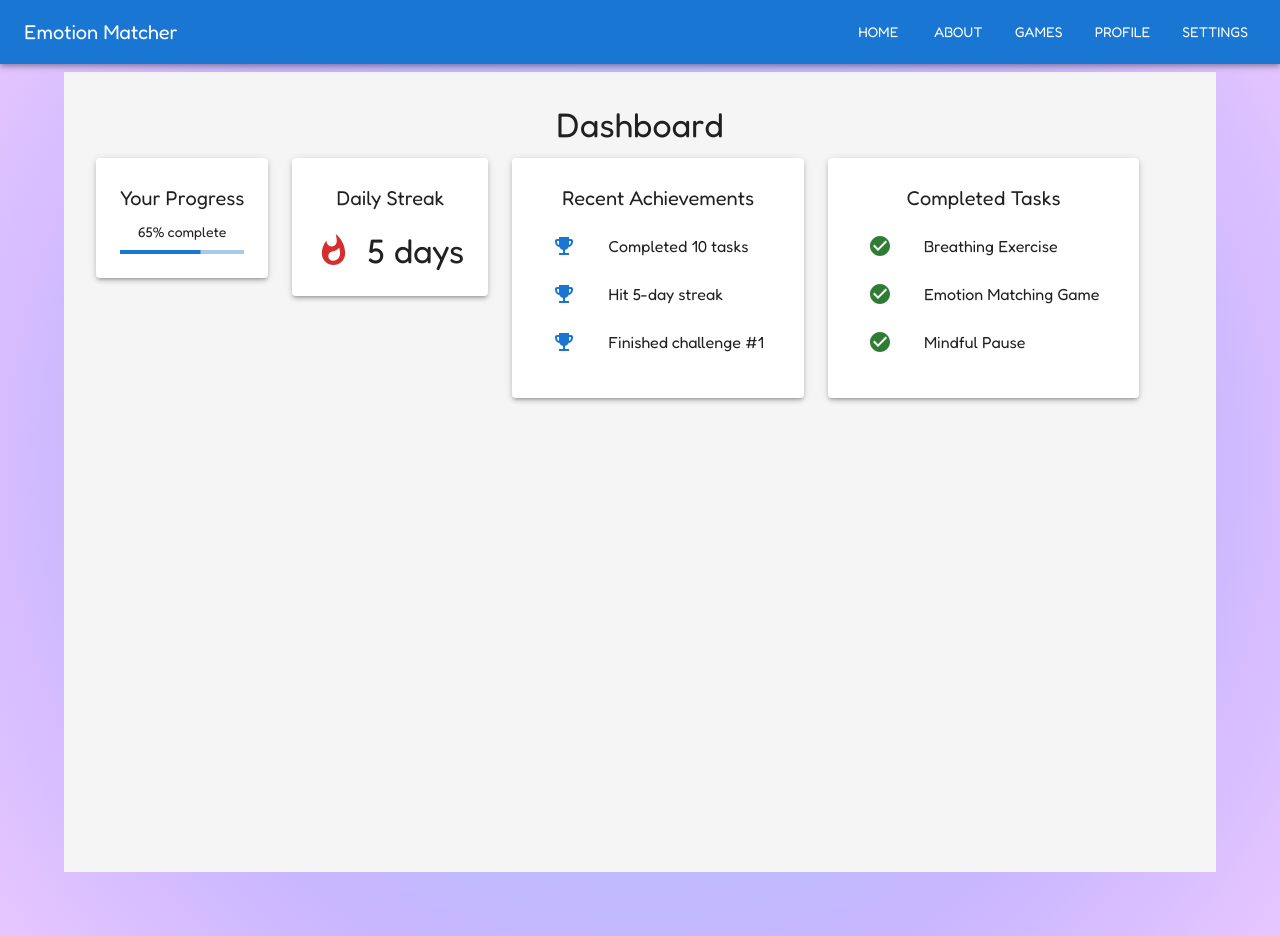
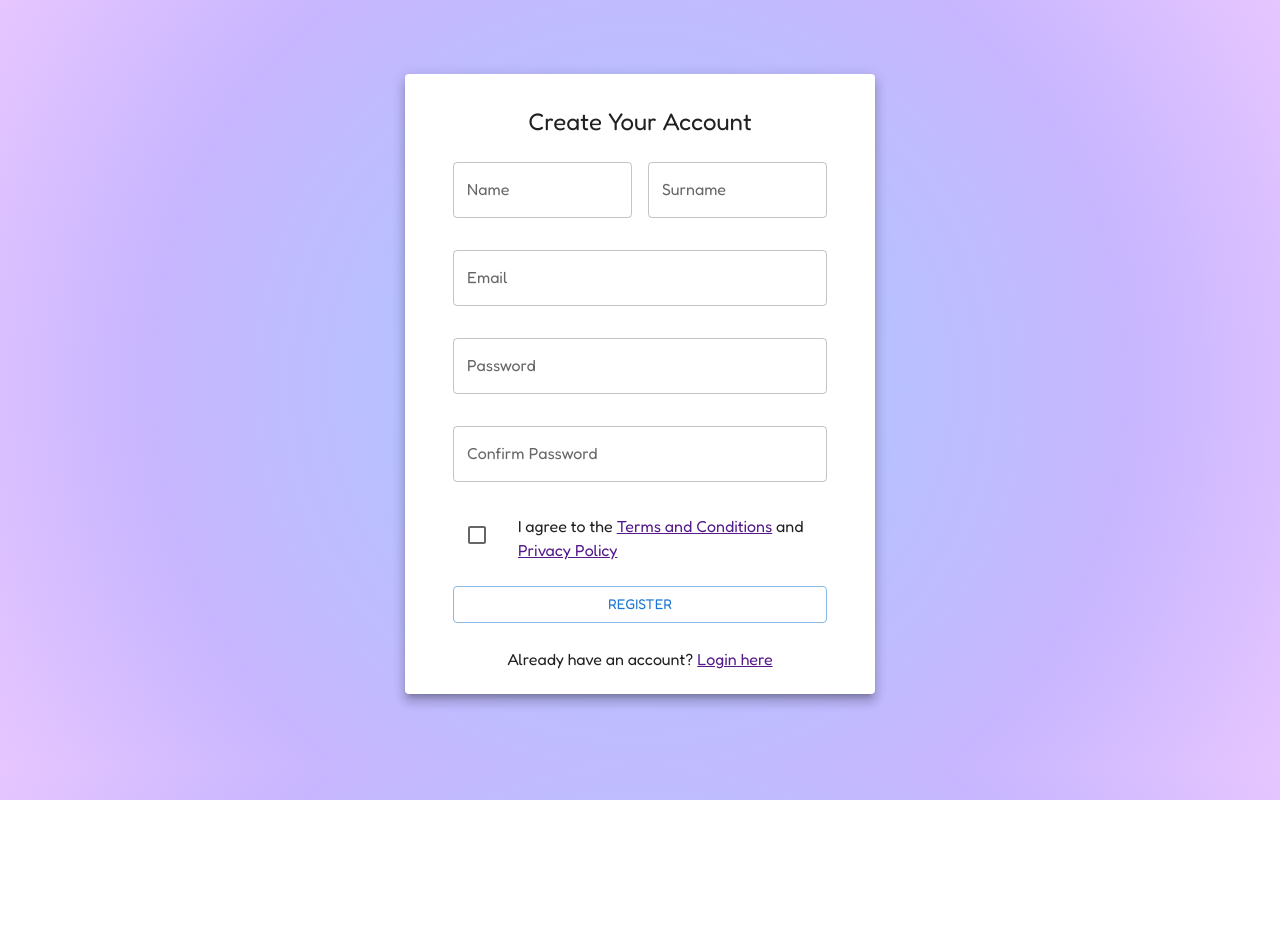
Before and after one commit to KhutsoJM/kia-gamification, a React (Vite) app in the folder frontend/: page / in a window 1280 px wide. After the commit the page ends 800 px from the top, so only its background shows below. Built offline with nearby package versions, Linux system fonts and the light colour scheme.

Commit message:
started working on navigation throughout the different pages of the website

```diff
--- a/frontend/src/App.jsx
+++ b/frontend/src/App.jsx
@@ -1,13 +1,15 @@
 import CssBaseline from '@mui/material/CssBaseline';
 import { ThemeProvider, createTheme } from '@mui/material/styles';
-
+import { BrowserRouter as Router, Routes, Route } from 'react-router-dom';
 
 import './App.css'
 
+
 // PAGES
-import Register from './pages/Register';
 import Profile from './pages/Profile';
 import GameSelection from './pages/GameSelection';
+import Register from './pages/Register';
+import Login from './pages/Login';
 
 // GAMES
 import EmotionMatcher from './games/EmotionMatcher/EmotionMatcher';
@@ -27,21 +29,23 @@ const theme = createTheme({
 });
 
 
-
 function App() {
-
   return (
     <>
       <ThemeProvider theme={theme}>
         <CssBaseline />
-        <Navbar />
-        {/* <EmotionMatcher /> */}
-        {/* <Register /> */}
-        <Profile />
+        {/* <Navbar /> */}
         {/* <GameSelection /> */}
-
-        {/* <PuzzleGame /> */}
-        {/* <KoalaBreathingGame /> */}
+        {/* <Profile /> */}
+        <Register />
+        <Router>
+          {/* <Navbar /> */}
+          <Routes>
+            {/* <Route path="/" element={<EmotionMatcher />} /> */}
+            {/* <Route path="/profile" element={<Profile />} /> */}
+            <Route path="/games" element={<GameSelection />} />
+          </Routes>
+        </Router>
       </ThemeProvider >
     </>
   )
--- a/frontend/src/components/UI/Navbar.jsx
+++ b/frontend/src/components/UI/Navbar.jsx
@@ -2,7 +2,8 @@ import React, { useState } from "react";
 import { AppBar, Toolbar, Typography, Button, Box, Drawer, IconButton, Container } from "@mui/material";
 import MenuIcon from "@mui/icons-material/Menu";
 
-import { BrowserRouter as Router, Routes, Route, Link } from 'react-router-dom';
+import { Link } from 'react-router-dom';
+
 
 const Navbar = () => {
   const [openDrawer, setOpenDrawer] = useState(false);
--- a/frontend/src/components/UI/ProgressBar.jsx
+++ b/frontend/src/components/UI/ProgressBar.jsx
@@ -1,6 +1,4 @@
 import { Box, LinearProgress } from "@mui/material";
-
-import correctSound from '../../assets/sounds/correct-sound.mp3'
 
 const ProgressBar = (progress, maxProgress) => {
     return (
--- a/frontend/src/games/EmotionMatcher/EmotionMatcher.jsx
+++ b/frontend/src/games/EmotionMatcher/EmotionMatcher.jsx
@@ -148,12 +148,12 @@ const EmotionMatcher = () => {
                   position: 'relative',
                   padding: 2,
                   minHeight: 80,
-                  backgroundColor: matched[id] ? '#d0f0c0' : '#f9f9f9',
-                  border: '2px dashed #ccc',
+                  height: 115,
                   display: 'flex',
                   alignItems: 'center',
                   justifyContent: 'center',
-                  height: '115px',
+                  backgroundColor: matched[id] ? '#d0f0c0' : '#f9f9f9',
+                  border: '2px dashed #ccc',
                   textAlign: 'center',
                   overflow: 'hidden',
                   zIndex: '-1',
@@ -161,11 +161,11 @@ const EmotionMatcher = () => {
               >
                 <Typography>{text}</Typography>
 
-                {matchFeedback === id && (
+                {/* {matchFeedback === id && (
                   <motion.div
                     initial={{ opacity: 1, scale: 1 }}
                     animate={{ opacity: 0, scale: 3 }}
-                    transition={{ duration: 1 }}
+                    transition={{ duration: 0.75 }}
                     style={{
                       position: 'absolute',
                       // top: '50%',
@@ -178,7 +178,44 @@ const EmotionMatcher = () => {
                       pointerEvents: 'none'
                     }}
                   />
+                )} */}
+
+                {matchFeedback === id ? (
+                  <motion.div
+                    initial={{ opacity: 1, scale: 1 }}
+                    animate={{ opacity: 0, scale: 3 }}
+                    transition={{ duration: 0.75 }}
+                    style={{
+                      position: 'absolute',
+                      // top: '50%',
+                      // left: '50%',
+                      width: 100,
+                      height: 100,
+                      background: 'radial-gradient(circle, #6a994e, transparent)',
+                      borderRadius: '50%',
+                      // transform: 'translate(-50%, -50%)',
+                      pointerEvents: 'none'
+                    }}
+                  />
+                ) : (
+                  <motion.div
+                    initial={{ opacity: 1, scale: 1 }}
+                    animate={{ opacity: 0, scale: 3 }}
+                    transition={{ duration: 0.75 }}
+                    style={{
+                      position: 'absolute',
+                      // top: '50%',
+                      // left: '50%',
+                      width: 100,
+                      height: 100,
+                      background: 'radial-gradient(circle,rgb(186, 78, 93), transparent)',
+                      borderRadius: '50%',
+                      // transform: 'translate(-50%, -50%)',
+                      pointerEvents: 'none'
+                    }}
+                  />
                 )}
+
 
               </Paper>
             ))}
--- a/frontend/src/pages/Login.jsx
+++ b/frontend/src/pages/Login.jsx
@@ -0,0 +1,8 @@
+
+const Login = () => {
+    return (
+        <div>Login</div>
+    )
+}
+
+export default Login;
--- a/frontend/src/pages/Register.jsx
+++ b/frontend/src/pages/Register.jsx
@@ -41,19 +41,57 @@ const Register = () => {
                 <form onSubmit={handleSubmit}>
                     <Grid container spacing={2} p={2}>
                         <Grid size={6} mb={2}>
-                            <TextField variant="outlined" name="firstName" label="Name" fullWidth value={data.firstName} onChange={handleChange}/>
+                            <TextField
+                                variant="outlined"
+                                name="firstName"
+                                label="Name"
+                                fullWidth
+                                value={data.firstName}
+                                onChange={handleChange}
+                            />
                         </Grid>
                         <Grid size={6} mb={2}>
-                            <TextField variant="outlined" name="lastName" label="Surname" fullWidth value={data.lastName} onChange={handleChange}/>
+                            <TextField
+                                variant="outlined"
+                                name="lastName"
+                                label="Surname"
+                                fullWidth
+                                value={data.lastName}
+                                onChange={handleChange}
+                            />
                         </Grid>
                         <Grid mb={2} size={12}>
-                            <TextField variant="outlined" name="email" label="Email" fullWidth placeholder="example@email.com" value={data.email} onChange={handleChange}/>
+                            <TextField
+                                variant="outlined"
+                                name="email"
+                                label="Email"
+                                fullWidth
+                                placeholder="example@email.com"
+                                value={data.email}
+                                onChange={handleChange}
+                            />
                         </Grid>
                         <Grid mb={2} size={12}>
-                            <TextField variant="outlined" name="password" label="Password" fullWidth type="password" value={data.password} onChange={handleChange}/>
+                            <TextField
+                                variant="outlined"
+                                name="password"
+                                label="Password"
+                                fullWidth
+                                value={data.password}
+                                onChange={handleChange}
+                                type="password"
+                            />
                         </Grid>
                         <Grid mb={2} size={12}>
-                            <TextField variant="outlined" name="confirmPassword" label="Confirm Password" fullWidth value={data.confirmPassword} onChange={handleChange}/>
+                            <TextField
+                                variant="outlined"
+                                name="confirmPassword"
+                                label="Confirm Password"
+                                fullWidth
+                                value={data.confirmPassword}
+                                onChange={handleChange}
+                                type="password"
+                            />
                         </Grid>
                         <Grid mb={1} size={2}>
                             <Checkbox required />
```
Also changed, not shown: frontend/src/pages/Home.jsx (+8 -0 lines), frontend/src/pages/Settings.jsx (+8 -0 lines).
